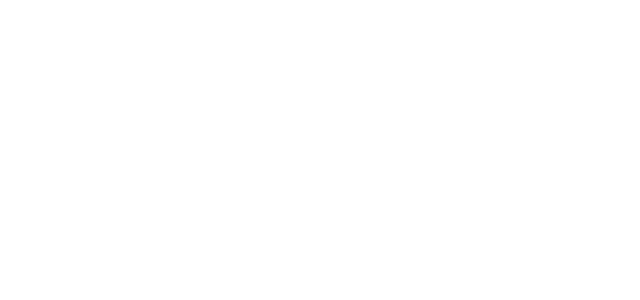
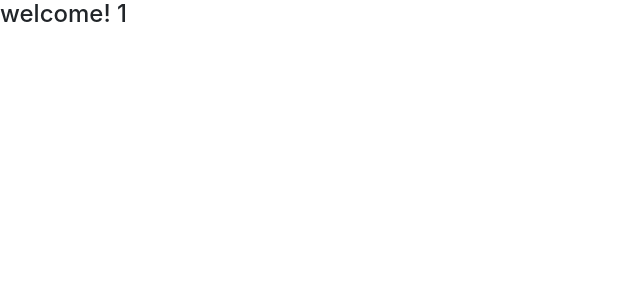
Before and after one commit to therk074/vue.js, a Nuxt app in the folder nuxt101/: page /users/1 in a window 1280 px wide. Before the commit this address had no page. Shown: the top 300 px of the page, without its empty margins (0-640 px from the left). Built offline with nearby package versions, Linux system fonts and the light colour scheme.

Commit message:
parameter / validate parameter

```diff
--- /dev/null
+++ b/nuxt101/pages/users/_id/index.vue
@@ -0,0 +1,14 @@
+<template>
+    <div>
+        <h4>welcome! {{$route.params.id}} </h4>
+        <!-- ส่งผ่าน route ผ่านตัว parameter ที่ชื่อ id -->
+    </div>
+</template>
+<script>
+export default {
+    validate(data){
+        return /^\d+$/.test(data.params.id) //ต้องส่งค่าเป็นตัวเลขเท่านั้น ไม่งั้นจะหาไม่เจอ
+        // ^ คือเริ่มstring , \d+ คือเลข 0-9 , + คือจำนวนเต็มบวก , $ คือจบstring
+    }
+}
+</script>
```
Also changed, not shown: 1 other file (tests, documents, lock files or other folders).
